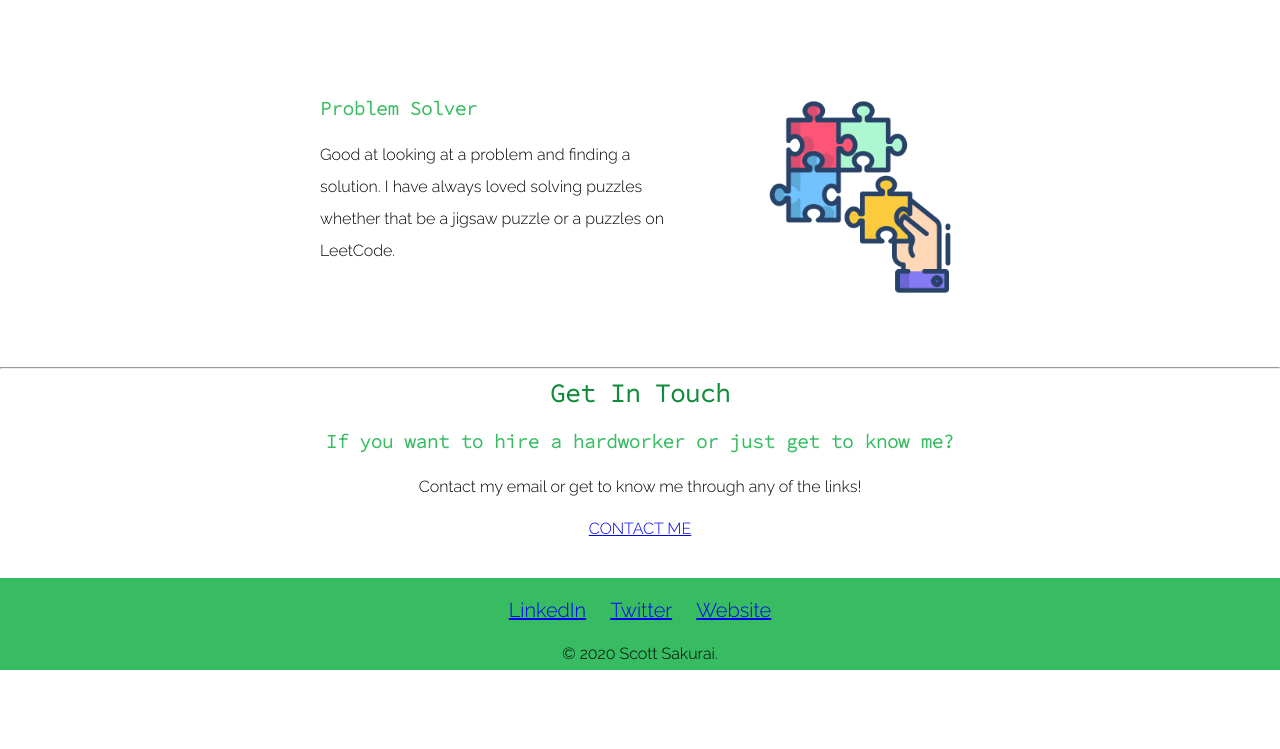
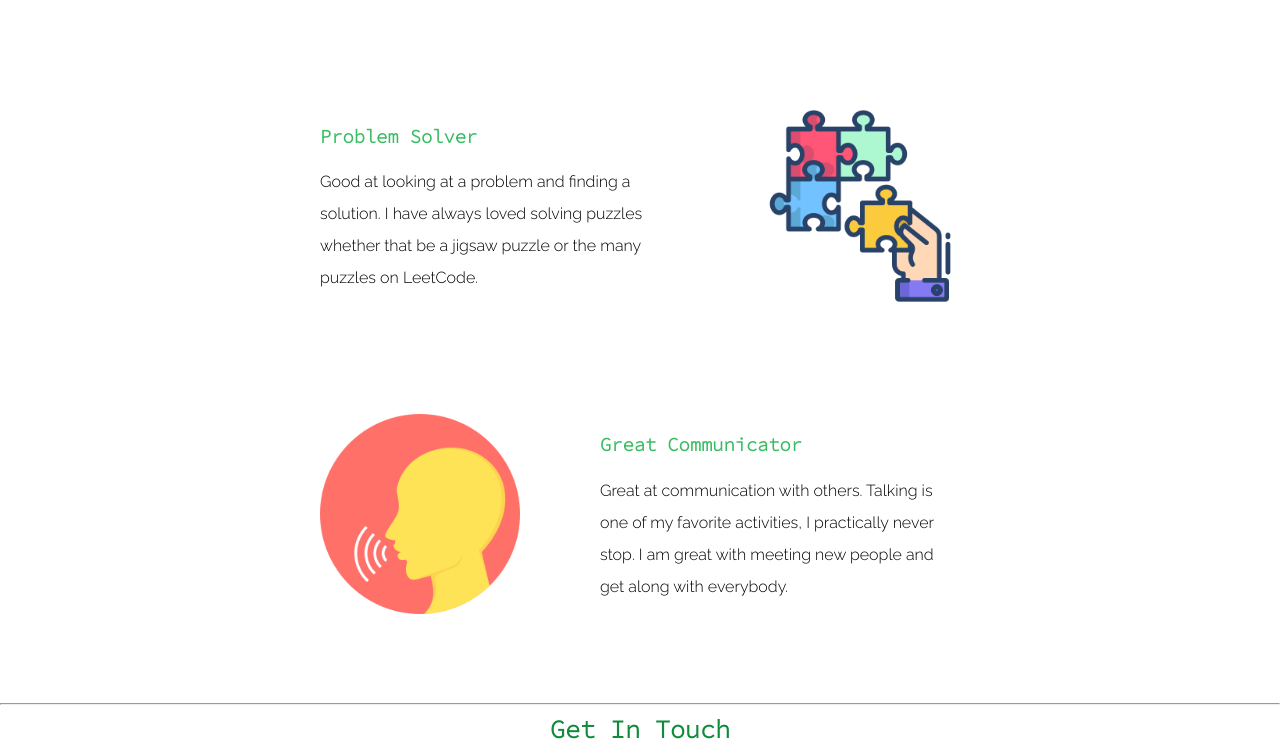
Before and after one commit to scottsak/Personal-Website, a plain HTML site: page index.html in a window 1280 px wide. Shown: the part 1431-2180 px from the top of the page. Before the commit the page ends 2117 px from the top, so only its background shows below. Drawn offline with Linux system fonts and the light colour scheme.

Commit message:
added communications skills

```diff
--- a/css/styles.css
+++ b/css/styles.css
@@ -37,11 +37,12 @@ p{
 .cloud-top{
   position: absolute;
   top: 50px;
-  right: 600px;
+  right: 400px;
 }
 .cloud-bottom{
   position: absolute;
-  left: 700px;
+  left: 400px;
+  top: 350px;
 }
 
 .mountain{
@@ -62,6 +63,13 @@ p{
   margin-left: 80px;
 }
 
+.talking{
+  width: 200px;
+  height: 200px;
+  float: left;
+  margin-right: 80px;
+}
+
 .scott{
   border-radius: 70%;
   width: 300px;
@@ -75,8 +83,12 @@ p{
 
 .skill-row{
   width: 50%;
-  margin: 100px auto 100px auto;
+  margin: 50px auto 100px auto;
+  padding-top: 20px;
   text-align: left;
+}
+.copyright{
+  color: white;
 }
 
 .middle-container{
@@ -84,6 +96,7 @@ p{
 }
 .bottom-container{
   margin: 40px auto 0 auto;
-  padding-top: 20px;
+  padding-top: 30px;
   background-color: #37BC61;
+  height: 100px;
 }
--- a/index.html
+++ b/index.html
@@ -18,6 +18,7 @@
       <img class="mountain" src="images/mountain.png" alt="mountain">
       <img class="cloud-bottom"src="images/cloud.png" alt="cloud">
     </div>
+
     <div class="middle-container">
       <div class="profile">
         <img class = "scott" src="images/scottheadshot.png" alt="Scott's beautiful headshot">
@@ -43,7 +44,16 @@
           <h3>Problem Solver</h3>
           <p>
             Good at looking at a problem and finding a solution.
-            I have always loved solving puzzles whether that be a jigsaw puzzle or a puzzles on LeetCode.
+            I have always loved solving puzzles whether that be a jigsaw puzzle or the many puzzles on LeetCode.
+          </p>
+        </div>
+        <div class="skill-row">
+          <img class = "talking"src="images/speak.png" alt="communication">
+          <h3>Great Communicator</h3>
+          <p>
+            Great at communication with others.
+            Talking is one of my favorite activities, I practically never stop.
+            I am great with meeting new people and get along with everybody.
           </p>
         </div>
       </div>
@@ -53,6 +63,7 @@
         <h3>If you want to hire a hardworker or just get to know me?</h3>
         <p>Contact my email or get to know me through any of the links!</p>
         <a class="btn" href="mailto:scottsakurai01@gmail.com">CONTACT ME</a>
+
       </div>
     </div>
 
@@ -62,7 +73,7 @@
       <a class="footer-link" href="https://www.linkedin.com/in/scottsakurai/">LinkedIn</a>
       <a class="footer-link" href="https://twitter.com/">Twitter</a>
       <a class="footer-link" href="https://www.appbrewery.co/">Website</a>
-      <p>© 2020 Scott Sakurai.</p>
+      <p class="copyright">© 2020 Scott Sakurai.</p>
     </div>
 
   </body>
```
Also changed, not shown: images/speak.png (added).
